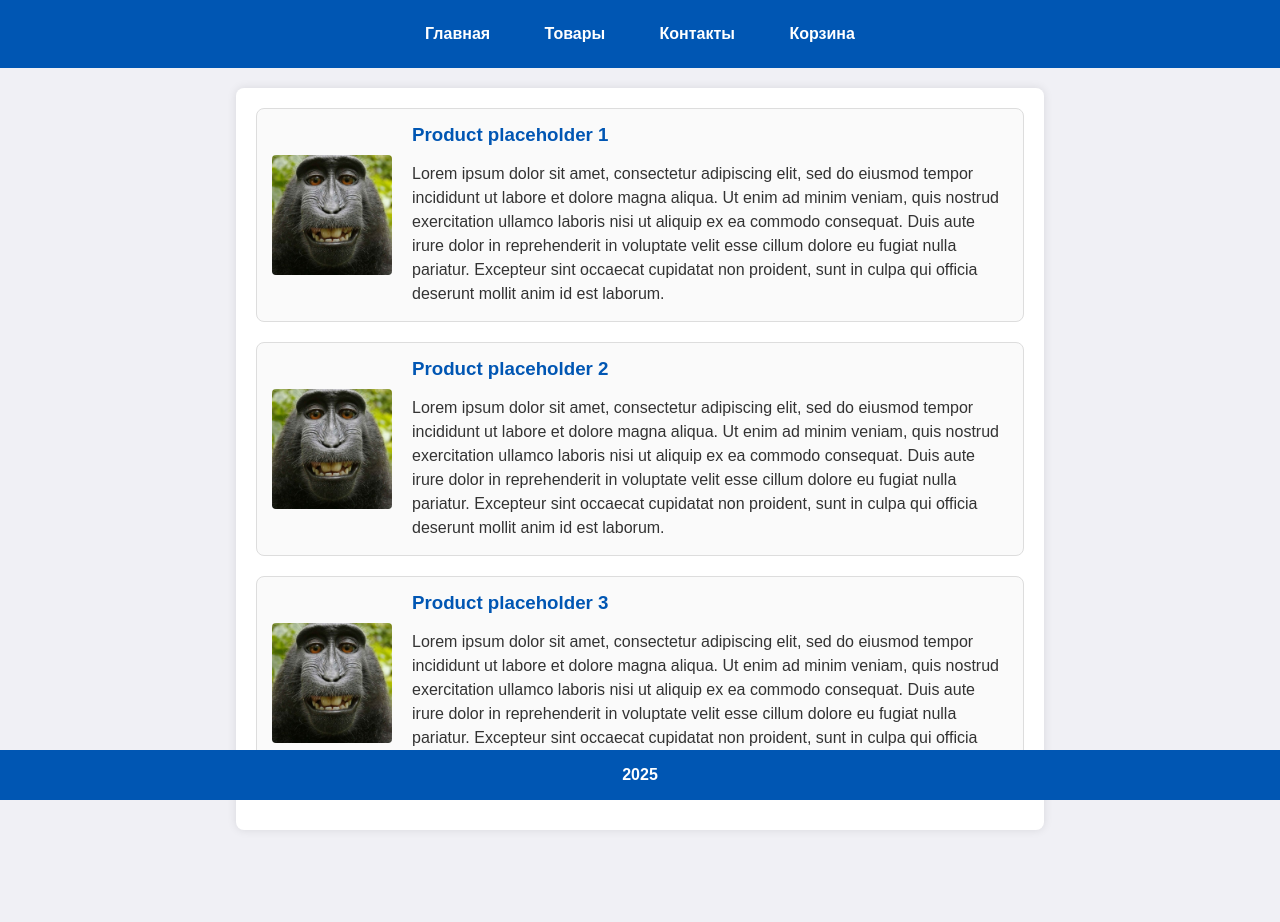
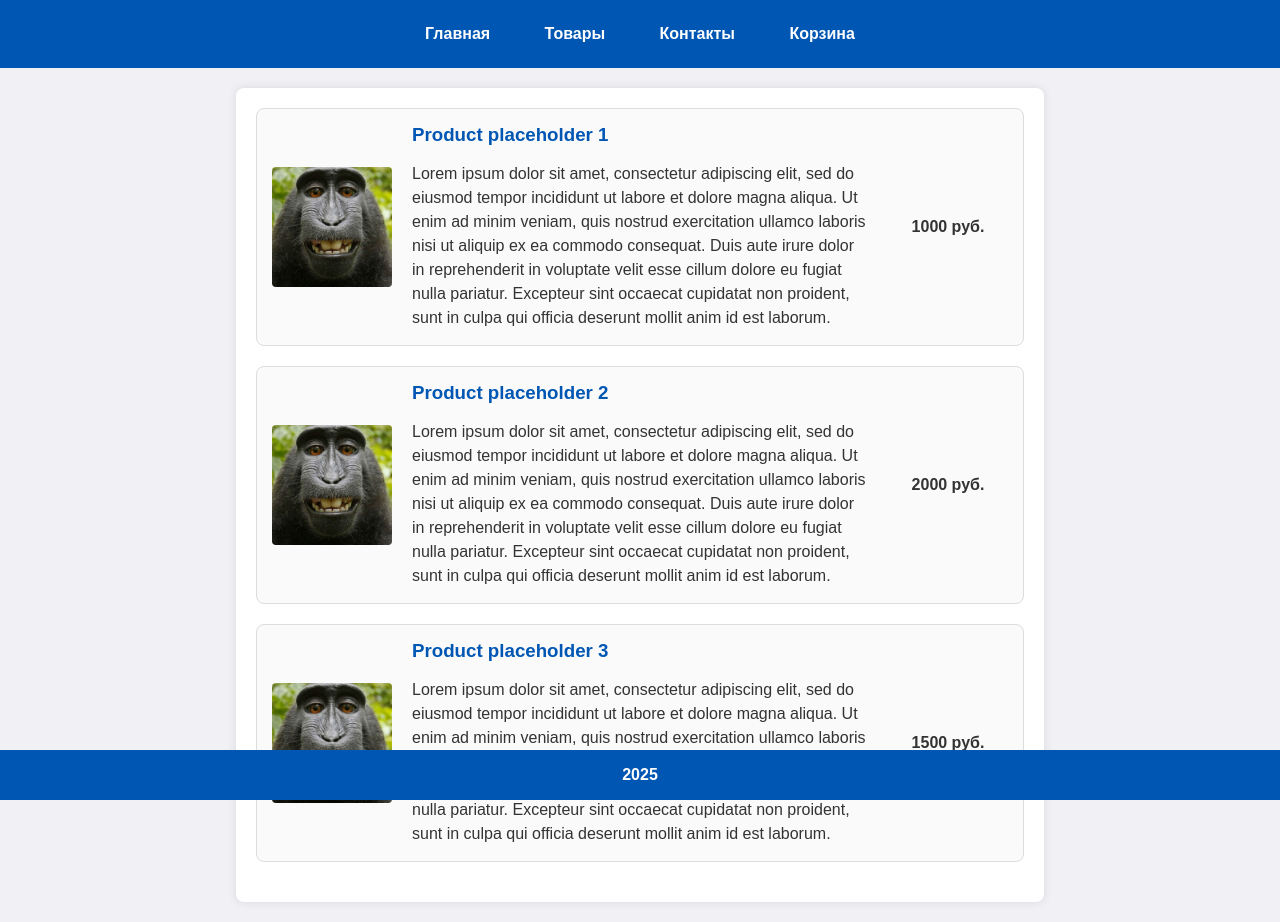
Before and after one commit to AlNikonov/web6402_nikonov_an, a plain HTML site: page lab2/products.html in a window 1280 px wide. Before the commit the page ends 850 px from the top, so only its background shows below. Drawn offline with Linux system fonts and the light colour scheme.

Commit message:
Added price to product cards

```diff
--- a/lab2/products.html
+++ b/lab2/products.html
@@ -30,6 +30,7 @@
                     Excepteur sint occaecat cupidatat non proident, sunt in culpa qui officia deserunt mollit anim id est laborum.
                 </p>
             </div>
+            <span class="product-price">1000 руб.</span>
         </div>
 
         <!-- Карточка товара 2 -->
@@ -44,6 +45,7 @@
                     Excepteur sint occaecat cupidatat non proident, sunt in culpa qui officia deserunt mollit anim id est laborum.
                 </p>
             </div>
+            <span class="product-price">2000 руб.</span>
         </div>
 
         <!-- Карточка товара 3 -->
@@ -58,6 +60,7 @@
                     Excepteur sint occaecat cupidatat non proident, sunt in culpa qui officia deserunt mollit anim id est laborum.
                 </p>
             </div>
+            <span class="product-price">1500 руб.</span>
         </div>
 
 
--- a/lab2/styles.css
+++ b/lab2/styles.css
@@ -76,6 +76,12 @@ body {
     line-height: 1.5;
 }
 
+.product-price {
+    width: 120px;
+    flex-shrink: 0;
+    font-weight: bold;
+}
+
 .schedule-table {
     width: 100%;
     border-collapse: collapse;
```
